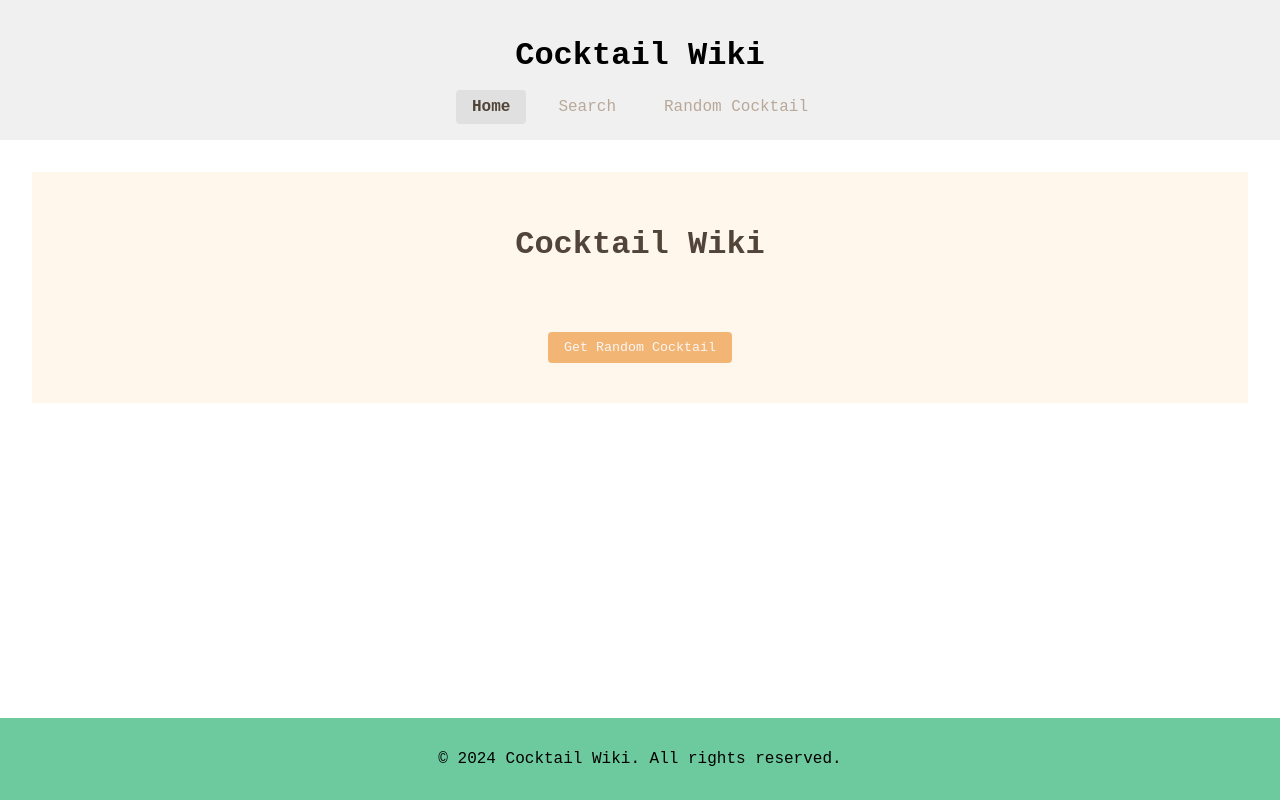
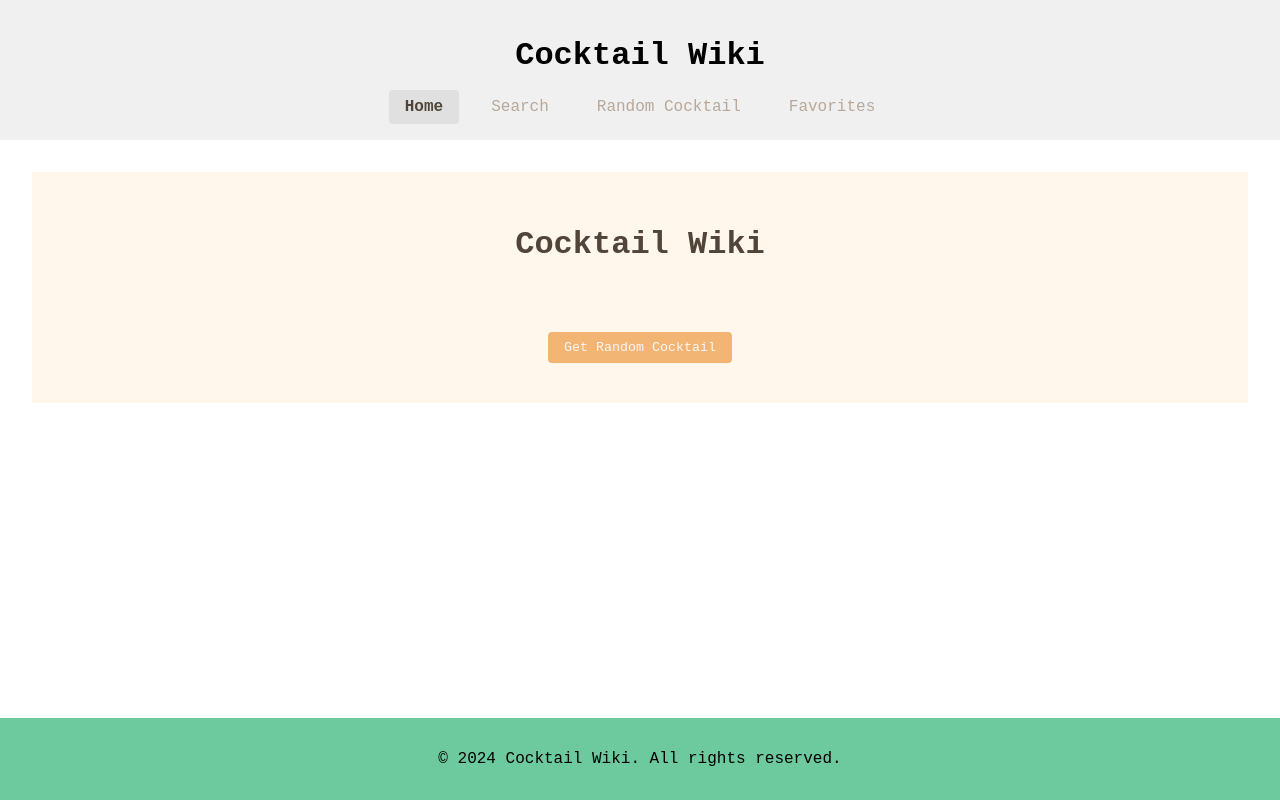
Before and after one commit to KikiBerg/react-cocktail-api, a React (Vite) app: page / in a window 1280 px wide. Built offline with nearby package versions, Linux system fonts and the light colour scheme; no server answers; a web font is replaced by a local one.

Commit message:
Define Favorites page. Update router & Header

```diff
--- a/src/components/Header.tsx
+++ b/src/components/Header.tsx
@@ -12,11 +12,23 @@ export function Header(): ReactElement {
         <Link to="/" className={location.pathname === '/' ? 'active' : ''}>
           Home
         </Link>
-        <Link to="/search" className={location.pathname === '/search' ? 'active' : ''}>
+        <Link
+          to="/search"
+          className={location.pathname === '/search' ? 'active' : ''}
+        >
           Search
         </Link>
-        <Link to="/random" className={location.pathname === '/random' ? 'active' : ''}>
+        <Link
+          to="/random"
+          className={location.pathname === '/random' ? 'active' : ''}
+        >
           Random Cocktail
+        </Link>
+        <Link
+          to="/favorites"
+          className={location.pathname === '/favorites' ? 'active' : ''}
+        >
+          Favorites
         </Link>
       </nav>
     </header>
--- /dev/null
+++ b/src/pages/FavoritesPage.tsx
@@ -0,0 +1,27 @@
+import React, { ReactElement } from 'react';
+import { Link } from 'react-router-dom';
+import { IFavoritesPageProps } from '../interfaces';
+
+export function FavoritesPage({ favorites, removeFavorite }: IFavoritesPageProps): ReactElement {
+    return (
+      <div className="favorites-page">
+        <h1>Favorite Cocktails</h1>
+        {favorites.length === 0 ? (
+          <p>You haven't added any favorites yet.</p>
+        ) : (
+          <ul className="favorites-list">
+            {favorites.map((favorite) => (
+              <li key={favorite.idDrink} className="favorite-item">
+                <img src={favorite.strDrinkThumb} alt={favorite.strDrink} />
+                <div className="favorite-info">
+                  <h3>{favorite.strDrink}</h3>
+                  <Link to={`/cocktail/${favorite.idDrink}`}>View Details</Link>
+                  <button onClick={() => removeFavorite(favorite.idDrink)}>Remove from Favorites</button>
+                </div>
+              </li>
+            ))}
+          </ul>
+        )}
+      </div>
+    );
+  }
--- a/src/pages/index.ts
+++ b/src/pages/index.ts
@@ -2,3 +2,4 @@ export * from "./LandingPage";
 export * from "./SearchPage";
 export * from "./CocktailInfoPage";
 export * from "./RandomCocktailPage";
+export * from "./FavoritesPage";
--- a/src/router.tsx
+++ b/src/router.tsx
@@ -1,6 +1,6 @@
 import { createBrowserRouter } from "react-router-dom";
 import { App } from './App';
-import { CocktailInfoPage, LandingPage, SearchPage, RandomCocktailPage } from './pages';
+import { CocktailInfoPage, LandingPage, SearchPage, RandomCocktailPage, FavoritesPage } from './pages';
 
 
 export const router = createBrowserRouter([
@@ -24,6 +24,10 @@ export const router = createBrowserRouter([
         path: 'random',
         element: <RandomCocktailPage />,
       },
+      {
+        path: 'favorites',
+        element: <FavoritesPage />,
+      },
     ],
   },
 ]);
```
